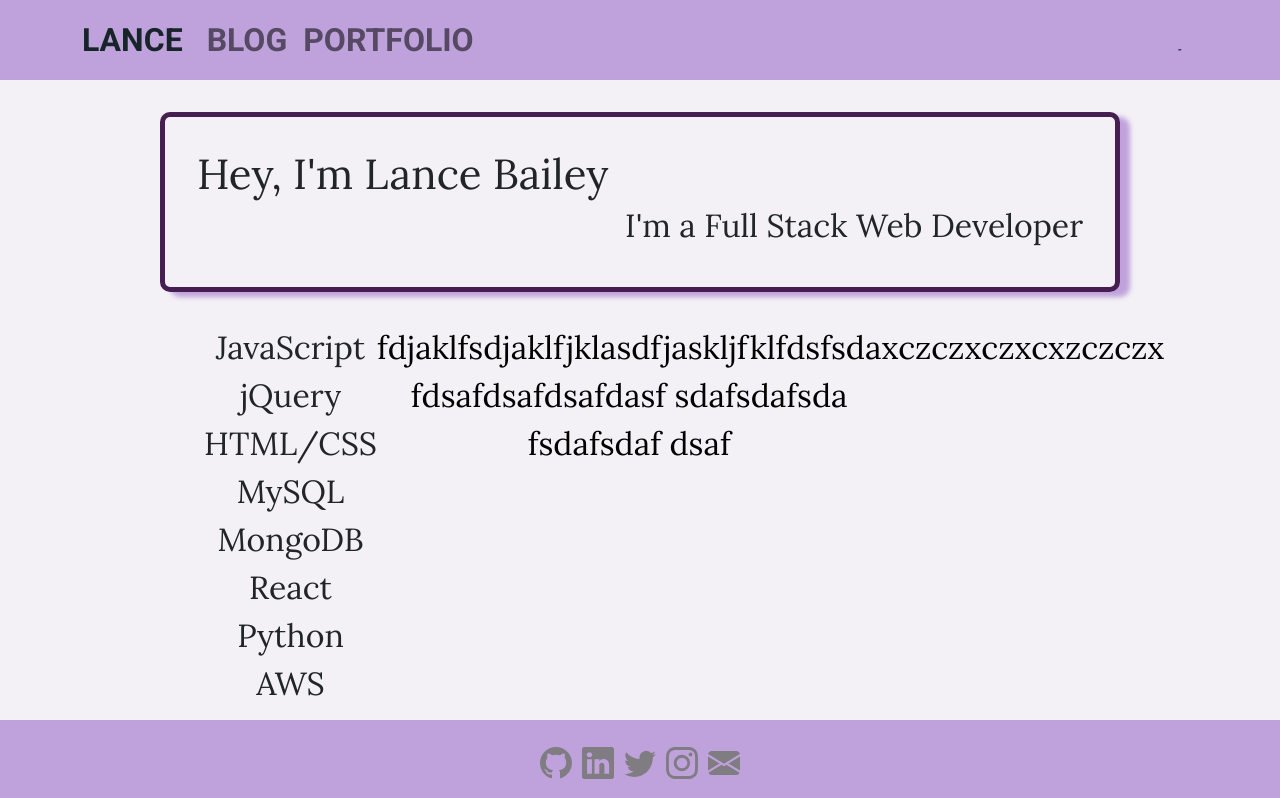
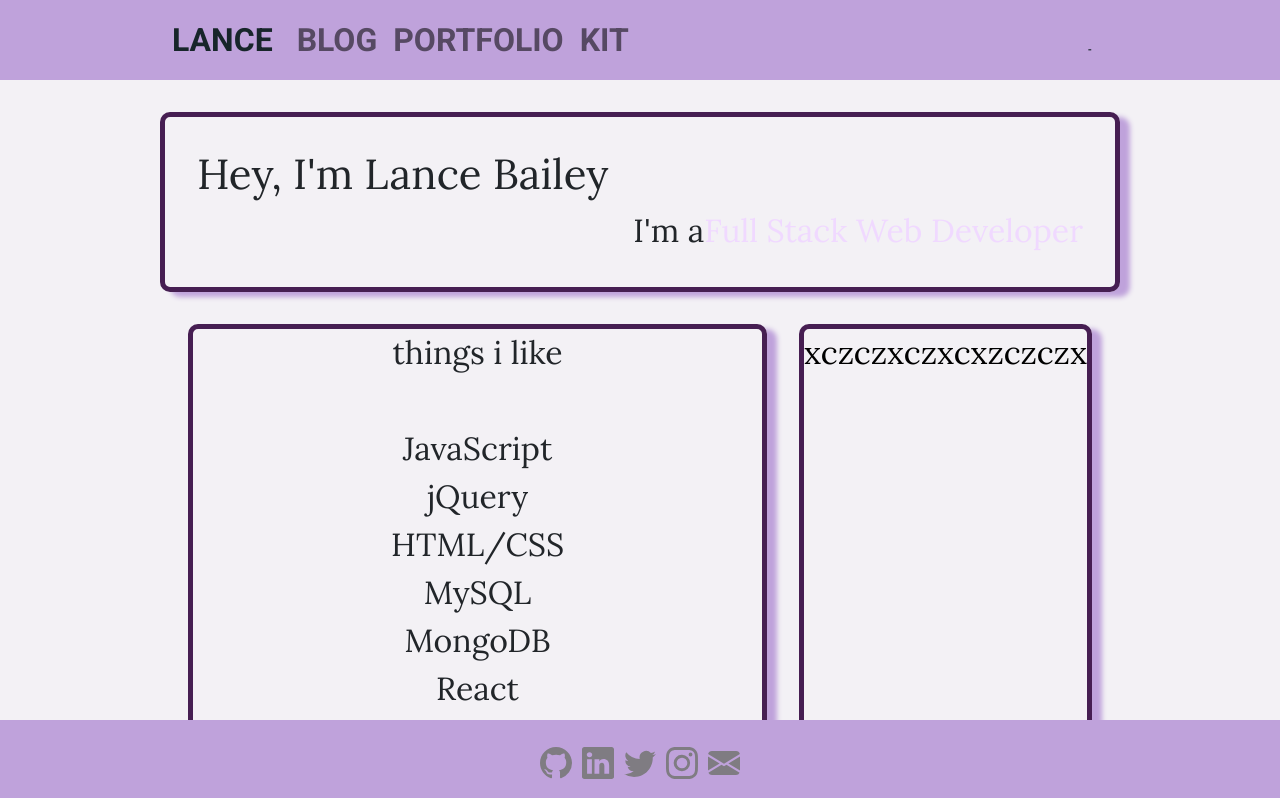
Before and after one commit to lancebailey26/portfolioREACT, a React (Create React App) app in the folder client/: page / in a window 1280 px wide. Shown: the top 798 px of the page. Built offline with nearby package versions, Linux system fonts and the light colour scheme; no server answers.

Commit message:
bux work

```diff
--- a/client/src/App.css
+++ b/client/src/App.css
@@ -148,7 +148,7 @@ p{
 
   .content{
     height: 100%;
-    width: 75%;
+    width: 100%;
     margin: auto;
     /* margin-bottom: 2rem; */
     padding-top: 2rem;
@@ -164,14 +164,30 @@ p{
   .container{
     display: flex;
     flex-direction: row;
+    width: 75%;
+    margin: auto;
+  }
+  .box {
+    margin-left: 1rem;
+    margin-right: 1rem;
   }
   .technologies{
+    border: 5px solid var(--purple);
+    border-radius: 10px;
+    box-shadow: 10px 5px 5px  var(--pastelpurple);
+    padding-right: 1rem;
     order: 0;
   }
   .nottech{
+    border: 5px solid var(--purple);
+    border-radius: 10px;
+    box-shadow: 10px 5px 5px  var(--pastelpurple);
     order: 1;
   }
   .defnottech{
+    border: 5px solid var(--purple);
+    border-radius: 10px;
+    box-shadow: 10px 5px 5px  var(--pastelpurple);
     order: 2;
   }
   .footer {
@@ -195,7 +211,9 @@ p{
 .content ul{
   font-size: 32px;
   list-style-type: none;
-  display: inline-block;
+  /* display: inline-block; */
+  text-align: center;
+  padding-left: 1rem;
 }
 /* a{
   padding-left: 15px;
--- a/client/src/components/general.js
+++ b/client/src/components/general.js
@@ -4,8 +4,10 @@ export default function general(){
     return(
         <div className='content'>
             <div className='container'>
-            <div  data-aos="flip-up"  data-aos-duration="3000" className='technologies'>
+            <div  data-aos="flip-up"  data-aos-duration="1500" className='technologies box'>
             <ul>
+                <li> things i like </li>
+                <br/>
                 <li data-aos="fade-right">JavaScript</li>
                 <li data-aos="fade-left">jQuery</li>
                 <li data-aos="fade-right">HTML/CSS</li>
@@ -15,12 +17,11 @@ export default function general(){
                 <li data-aos="fade-right">Python</li>
                 <li data-aos="fade-left">AWS</li>
             </ul>
-            </div>
-            <div className='nottech'>
+
             <p>fdjaklfsdjaklfjklasdfjaskljfklfdsfsda
             fdsafdsafdsafdasf sdafsdafsda fsdafsdaf dsaf</p>
             </div>
-            <div className='defnottech'>
+            <div data-aos="flip-up"  data-aos-duration="1500" className='defnottech box'>
                 <p>xczczxczxcxzczczx</p>
             </div>
             </div>
--- a/client/src/components/intro.js
+++ b/client/src/components/intro.js
@@ -2,11 +2,14 @@ export default function intro(){
     const styles = {
         float:'right'
     }
+    const fullStack = {
+        float: 'right',
+        color: '#f0d9ff'
+    }
     return (
-        <div data-aos='flip-right' data-aos-duration="3000" className='header'>
+        <div data-aos='flip-right' data-aos-duration="1500" className='header'>
             <h1>Hey, I'm Lance Bailey</h1>
-            <h2 style={styles}
-            >I'm a Full Stack Web Developer</h2>
+            <p style={fullStack}> Full Stack Web Developer </p><p style={styles}>I'm a</p>
         </div>
     )
 }
--- a/client/src/components/nav.js
+++ b/client/src/components/nav.js
@@ -39,6 +39,7 @@ export default function Navigation() {
             <Nav className="me-auto">
               <Nav.Link href="/blog">BLOG</Nav.Link>
               <Nav.Link href="/portfolio">PORTFOLIO</Nav.Link>
+              <Nav.Link>KIT</Nav.Link>
             </Nav>
             <Navbar.Brand style={right}>{quote}
             <br/>
```
